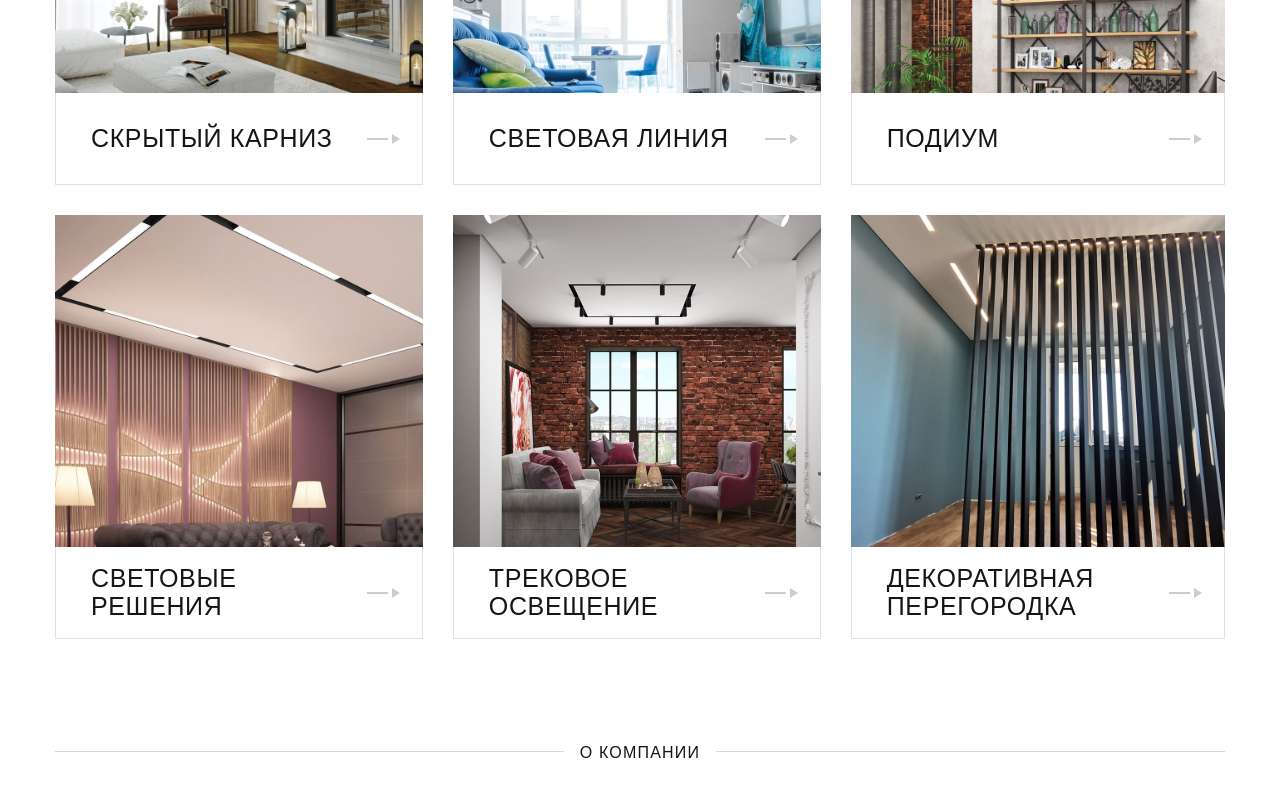
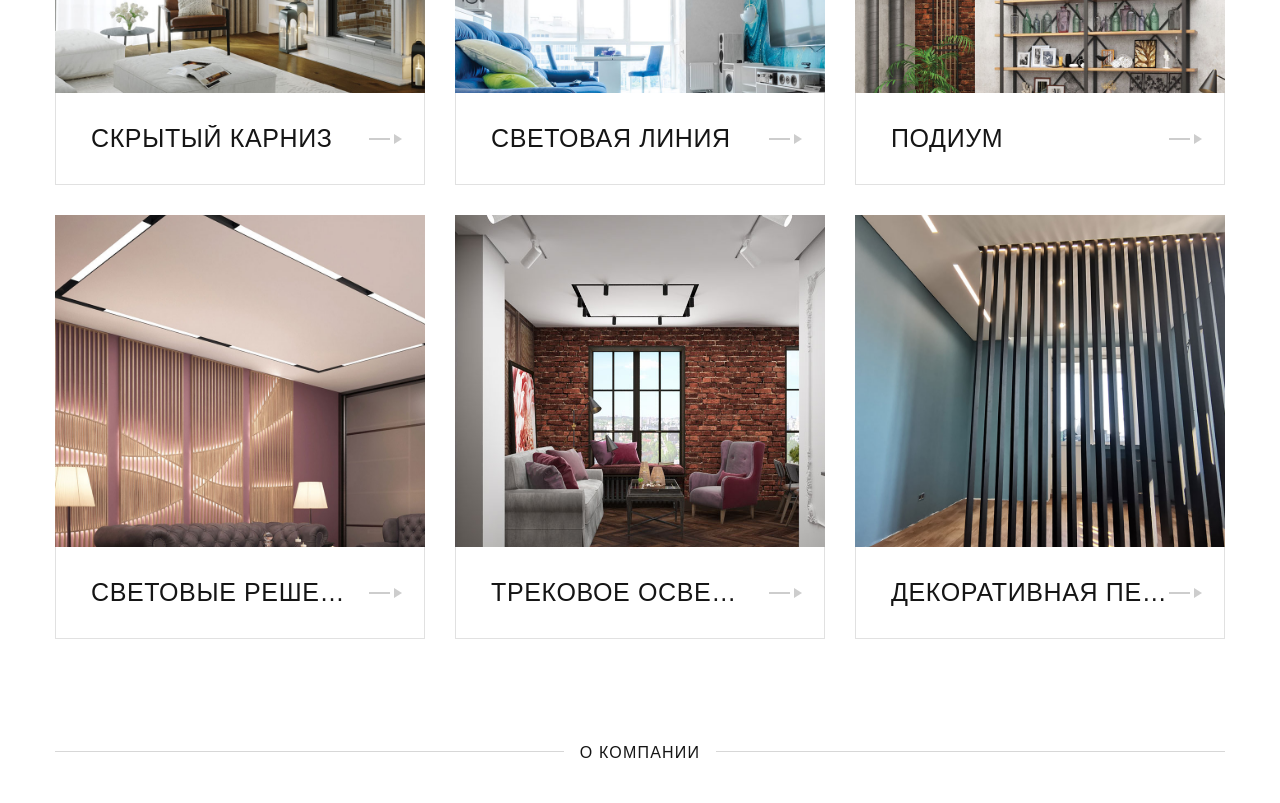
Before and after one commit to PetrovaNina/Skirting-Board, a website: page index.html in a window 1280 px wide. Shown: the part 1500-2303 px from the top of the page. Drawn offline with nearby package versions, Linux system fonts and the light colour scheme; a web font is replaced by a local one.

Commit message:
feat: set nowrap display for some elements

```diff
--- a/css/style.css
+++ b/css/style.css
@@ -212,6 +212,10 @@ header {
 	position: relative;
 	text-transform: capitalize;
 	line-height: 2.3;
+	display: block;
+	white-space: nowrap;
+	overflow: hidden;
+	text-overflow: ellipsis;
 }
 
 .dropdown-link:hover,
@@ -393,7 +397,7 @@ header {
 .categories-list,
 .projects-list {
 	display: grid;
-	grid-template-columns: repeat(3, 1fr);
+	grid-template-columns: repeat(3, minmax(0, 1fr));
 	gap: 30px;
 }
 
@@ -431,6 +435,9 @@ a {
 	font-size: 18px;
 	letter-spacing: .025em;
 	transition: all .3s ease-in-out;
+	white-space: nowrap;
+	overflow: hidden;
+	text-overflow: ellipsis;
 }
 
 .categories__item-arrow {
@@ -444,8 +451,7 @@ a {
 }
 
 
-.categories__item:first-child .categories__item-arrow,
-.categories__item:last-child .categories__item-arrow {
+.categories__item:first-child .categories__item-arrow {
 	width: 88px;
 	margin-left: 20px;
 }
@@ -915,6 +921,9 @@ footer.section {
 
 	.categories__item:last-child {
 		grid-column: 1 / 3;
+		/* width: 88px; */
+		/* margin-left: 20px; */
+
 	}
 
 }
@@ -992,8 +1001,8 @@ footer.section {
 		justify-content: center;
 		align-items: center;
 		gap: 0;
-    padding-top: 25px;
-    padding-bottom: 10px;
+		padding-top: 25px;
+		padding-bottom: 10px;
 	}
 
 	.footer-logo,
```
Also changed, not shown: categories.html (+1 -0 lines).
